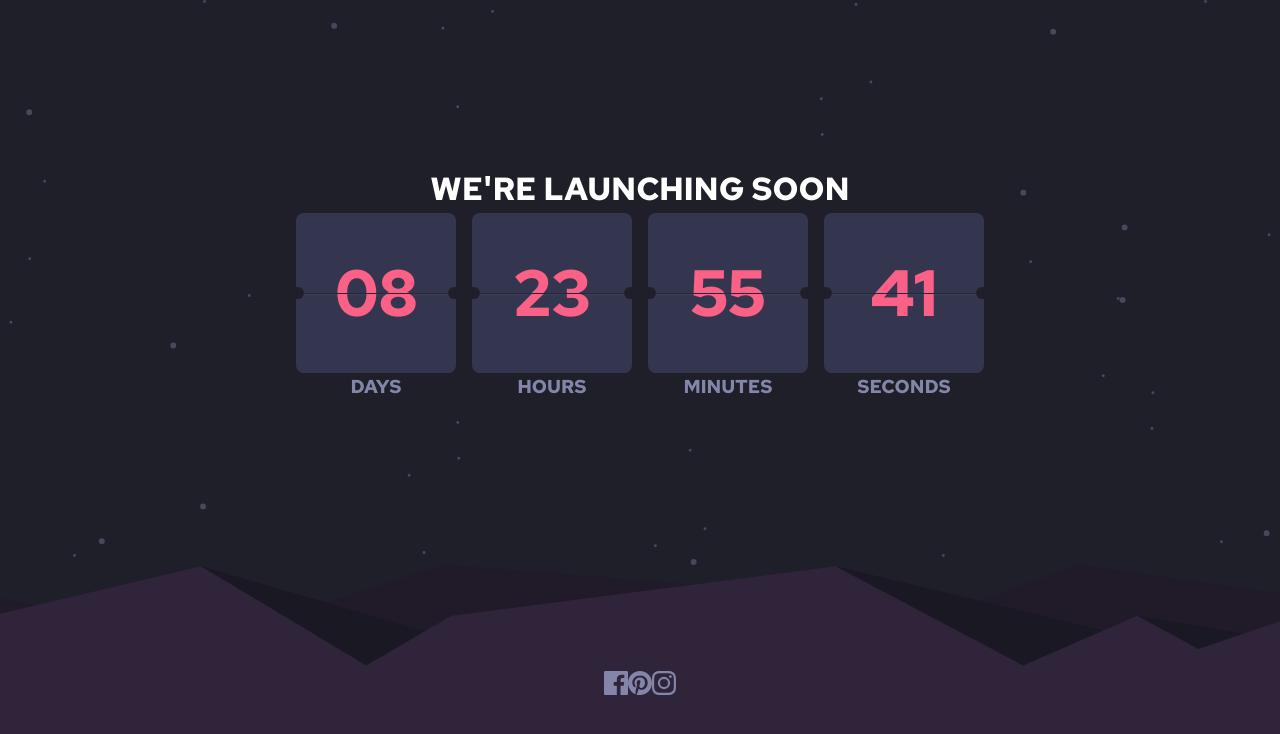
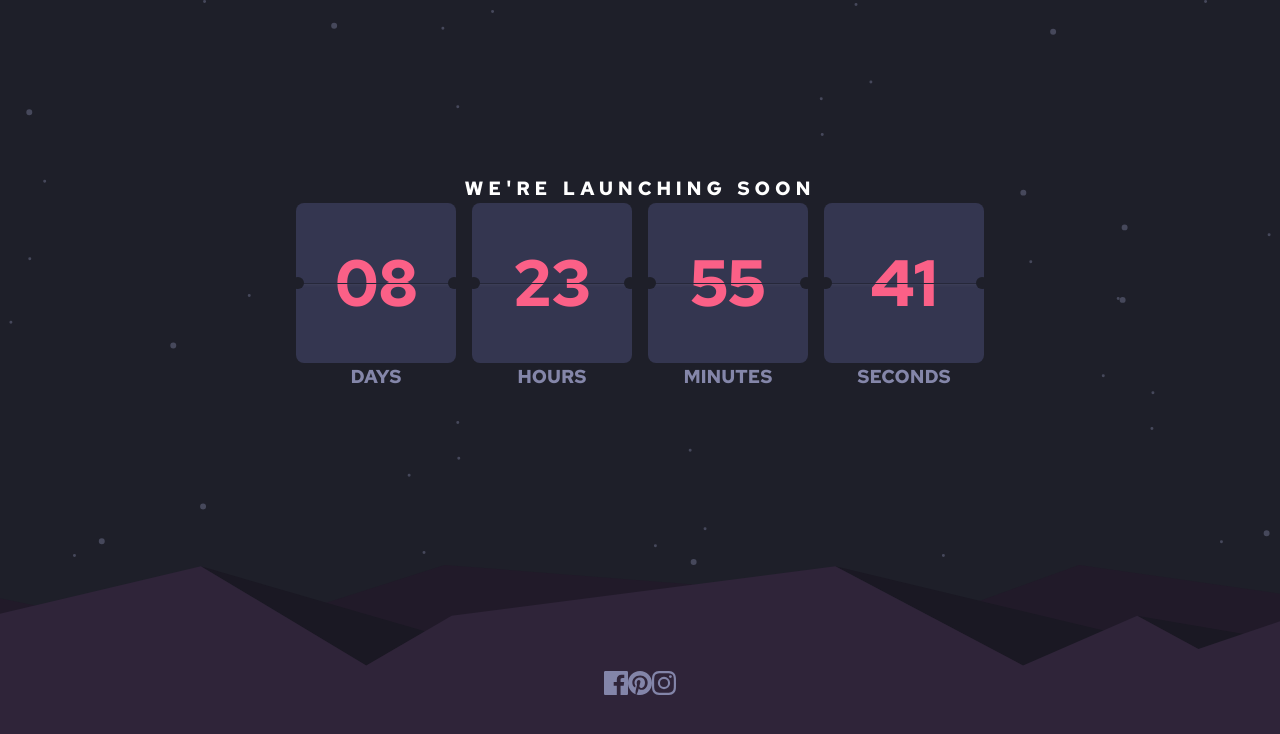
Before and after one commit to mrcordova/launch-countdown-timer, a plain HTML site: page index.html in a window 1280 px wide. Drawn offline with Linux system fonts and the light colour scheme.

Commit message:
sizing of main header

```diff
--- a/css/style.css
+++ b/css/style.css
@@ -49,6 +49,11 @@ main > img {
 }
 .content > h1 {
   color: var(--White);
+  /* Mobile */
+  font-size: 1.2rem;
+  letter-spacing: 0.3rem;
+  word-spacing: 0.1rem;
+  text-align: center;
 }
 img {
   width: 100%;
```
